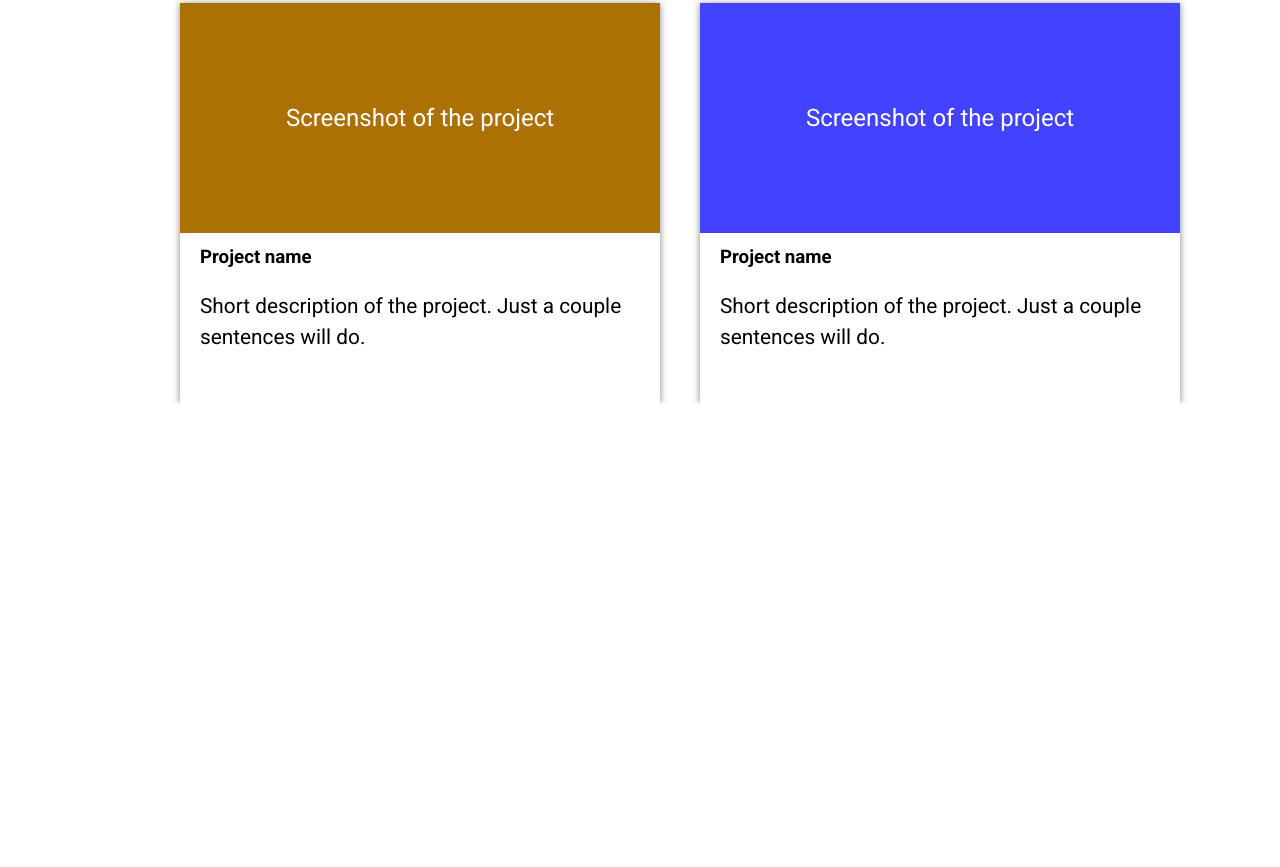
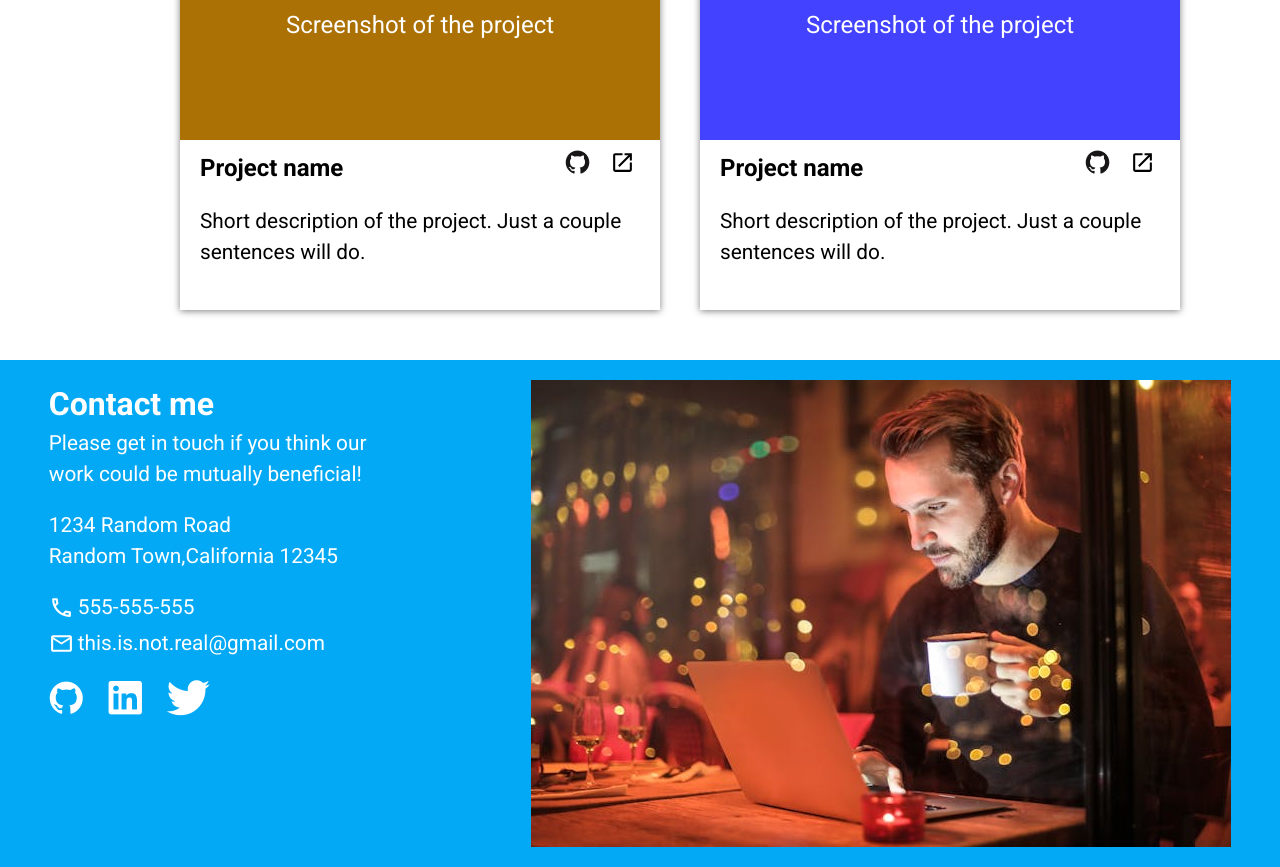
Before and after one commit to BelalHashem007/Homepage, a plain HTML site: page index.html in a window 1280 px wide. Shown: the part 1526-2393 px from the top of the page. Before the commit the page ends 1929 px from the top, so only its background shows below. Drawn offline with nearby package versions, Linux system fonts and the light colour scheme; a web font is replaced by a local one.

Commit message:
Adding the footer and icons to main.
Adding footer styling it and making it responsive.
github and external link icons have been added to each card.

```diff
--- a/index.html
+++ b/index.html
@@ -72,48 +72,151 @@
       <section class="cards">
         <div class="card">
           <div class="first-card-img">Screenshot of the project</div>
-          <h3>Project name</h3>
+          <h3>Project name
+            <a href="#" class="github"
+          ><i
+            class="devicon-github-original colored"
+            style="font-size: 25px"
+          ></i
+        ></a>
+        <a href="#"><img src="photos/open-in-new.svg" alt="external-link"></a>
+          </h3>
           <p>
             Short description of the project. Just a couple sentences will do.
           </p>
         </div>
         <div class="card">
           <div class="second-card-img">Screenshot of the project</div>
-          <h3>Project name</h3>
+          <h3>Project name
+            <a href="#" class="github"
+          ><i
+            class="devicon-github-original colored"
+            style="font-size: 25px"
+          ></i
+        ></a>
+        <a href="#"><img src="photos/open-in-new.svg" alt="external-link"></a>
+          </h3>
           <p>
             Short description of the project. Just a couple sentences will do.
           </p>
         </div>
         <div class="card">
           <div class="third-card-img">Screenshot of the project</div>
-          <h3>Project name</h3>
+          <h3>Project name
+            <a href="#" class="github"
+          ><i
+            class="devicon-github-original colored"
+            style="font-size: 25px"
+          ></i
+        ></a>
+        <a href="#"><img src="photos/open-in-new.svg" alt="external-link"></a>
+          </h3>
           <p>
             Short description of the project. Just a couple sentences will do.
           </p>
         </div>
         <div class="card">
           <div class="fourth-card-img">Screenshot of the project</div>
-          <h3>Project name</h3>
+          <h3>Project name
+            <a href="#" class="github"
+          ><i
+            class="devicon-github-original colored"
+            style="font-size: 25px"
+          ></i
+        ></a>
+        <a href="#"><img src="photos/open-in-new.svg" alt="external-link"></a>
+          </h3>
           <p>
             Short description of the project. Just a couple sentences will do.
           </p>
         </div>
         <div class="card">
           <div class="fifth-card-img">Screenshot of the project</div>
-          <h3>Project name</h3>
+          <h3>Project name
+            <a href="#" class="github"
+          ><i
+            class="devicon-github-original colored"
+            style="font-size: 25px"
+          ></i
+        ></a>
+        <a href="#"><img src="photos/open-in-new.svg" alt="external-link"></a>
+          </h3>
           <p>
             Short description of the project. Just a couple sentences will do.
           </p>
         </div>
         <div class="card">
           <div class="sixth-card-img">Screenshot of the project</div>
-          <h3>Project name</h3>
+          <h3>Project name
+            <a href="#" class="github"
+          ><i
+            class="devicon-github-original colored"
+            style="font-size: 25px"
+          ></i
+        ></a>
+        <a href="#"><img src="photos/open-in-new.svg" alt="external-link"></a>
+          </h3>
           <p>
             Short description of the project. Just a couple sentences will do.
           </p>
         </div>
       </section>
     </main>
-    <footer></footer>
+    <footer class="footer">
+      <div class="contact-details">
+        <h2>Contact me</h2>
+        <div>
+          <p>
+            Please get in touch if you think our work could be mutually
+            beneficial!
+          </p>
+        </div>
+        <div>
+          <p>1234 Random Road</p>
+          <p>Random Town,California 12345</p>
+        </div>
+        <div>
+          <div class="tel-contact">
+            <svg xmlns="http://www.w3.org/2000/svg" viewBox="0 0 24 24">
+              <title>phone-outline</title>
+              <path
+                d="M20,15.5C18.8,15.5 17.5,15.3 16.4,14.9C16.3,14.9 16.2,14.9 16.1,14.9C15.8,14.9 15.6,15 15.4,15.2L13.2,17.4C10.4,15.9 8,13.6 6.6,10.8L8.8,8.6C9.1,8.3 9.2,7.9 9,7.6C8.7,6.5 8.5,5.2 8.5,4C8.5,3.5 8,3 7.5,3H4C3.5,3 3,3.5 3,4C3,13.4 10.6,21 20,21C20.5,21 21,20.5 21,20V16.5C21,16 20.5,15.5 20,15.5M5,5H6.5C6.6,5.9 6.8,6.8 7,7.6L5.8,8.8C5.4,7.6 5.1,6.3 5,5M19,19C17.7,18.9 16.4,18.6 15.2,18.2L16.4,17C17.2,17.2 18.1,17.4 19,17.4V19Z"
+                fill="white"
+              />
+            </svg>
+            <p>555-555-555</p>
+          </div>
+
+          <div class="mail-contact">
+            <svg xmlns="http://www.w3.org/2000/svg" viewBox="0 0 24 24">
+              <title>email-outline</title>
+              <path
+                d="M22 6C22 4.9 21.1 4 20 4H4C2.9 4 2 4.9 2 6V18C2 19.1 2.9 20 4 20H20C21.1 20 22 19.1 22 18V6M20 6L12 11L4 6H20M20 18H4V8L12 13L20 8V18Z"
+                fill="white"
+              />
+            </svg>
+            <p>this.is.not.real@gmail.com</p>
+          </div>
+        </div>
+        <div class="icons">
+          <a href="#" class="github">
+            <i class="devicon-github-original" style="font-size: 35px"></i>
+          </a>
+          <a href="#" class="linked">
+            <i class="devicon-linkedin-plain" style="font-size: 35px"></i>
+          </a>
+          <a href="#" class="twitter">
+            <i class="devicon-twitter-original" style="font-size: 35px"></i>
+          </a>
+        </div>
+      </div>
+      <img srcset="./photos/footer-pic-700w.jpg 700w,
+                    ./photos/footer-pic-500w.jpg 500w,
+                    ./photos/footer-pic-280w.jpg 280w"
+            sizes="(max-width:600px) 280px,
+                    (max-width:1200px) 500px,
+                    700px"
+       alt="Belal-Hashem" class="footer-img">
+    </footer>
   </body>
 </html>
--- a/styles.css
+++ b/styles.css
@@ -13,6 +13,9 @@ h1 {
 }
 h2 {
   font-size: 2rem;
+}
+h3 {
+  font-size: 1.5rem;
 }
 p {
   font-size: 1.3rem;
@@ -37,7 +40,7 @@ p {
   margin-left: 23px;
   padding-top: 5px;
   position: absolute;
-  bottom: 120px;
+  bottom: 20px;
   color: white;
 }
 .header-bg {
@@ -55,7 +58,7 @@ p {
   padding: 20px;
   margin: 60px 0 100px -20px;
   background-color: white;
-  max-width: 450px;
+  max-width: 600px;
   box-shadow: 0px 1px 7px #7f7f7f;
   z-index: 1;
 }
@@ -104,7 +107,7 @@ p {
 @media (max-width: 600px) {
   .img-title {
     transform: translateX(0%);
-    transform: translateY(85%);
+    top: 85%;
   }
   .header {
     flex-wrap: wrap;
@@ -131,9 +134,21 @@ p {
   gap: 40px;
   grid-template-columns: repeat(auto-fit, minmax(400px, 1fr));
 }
+.main-content .card a {
+  text-decoration: none;
+}
+.main-content .card a i {
+  position: absolute;
+  right: 70px;
+}
+.main-content .card a img {
+  position: absolute;
+  right: 25px;
+}
 .card {
   box-shadow: 0px 1px 7px #7f7f7f;
   min-height: 400px;
+  position: relative;
 }
 .card div {
   min-height: 230px;
@@ -161,13 +176,16 @@ p {
 .card .sixth-card-img {
   background-color: rgb(67, 67, 255);
 }
-.card *:not(div) {
+.card *:not(div,a,i,img) {
   padding: 10px 10px 10px 20px;
 }
-@media (max-width: 850px) {
+@media (max-width: 1200px) {
   .main-content {
     padding-left: 20px;
     margin: 0 30px 0 30px;
+  }
+  .main-content .cards{
+    grid-template-columns: repeat(auto-fit, minmax(350px, 1fr));
   }
 }
 @media (max-width: 600px) {
@@ -179,3 +197,44 @@ p {
     grid-template-columns: repeat(auto-fit, minmax(255px, 1fr));
   }
 }
+/*-------------Footer--------------*/
+.footer {
+  margin-top: 50px;
+  background-color: #03a9f4;
+  color: white;
+  padding: 20px;
+  display: flex;
+  justify-content: space-around;
+  gap: 100px;
+  flex-wrap: wrap;
+}
+.footer .contact-details {
+  max-width: 325px;
+}
+.footer svg {
+  width: 25px;
+  height: 25px;
+  vertical-align: -6px;
+}
+.footer .tel-contact p, .footer .mail-contact p{
+  display: inline-block;
+}
+.footer .tel-contact p {
+  margin-bottom: 5px;
+}
+.footer a {
+  text-decoration: none;
+  color: white;
+}
+.footer .contact-details > div+div{
+  margin-top: 20px;
+}
+.footer .icons a {
+  margin-right: 20px;
+}
+
+@media (max-width:600px){
+  .footer {
+    padding: 10px;
+  }
+}
```
Also changed, not shown: photos/footer-pic-280w.jpg (added), photos/footer-pic-500w.jpg (added), photos/footer-pic-700w.jpg (added), photos/open-in-new.svg (added).
